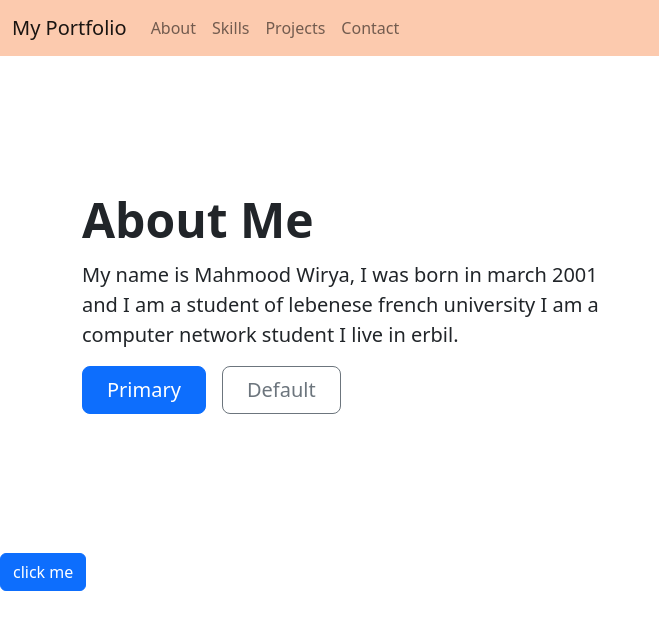
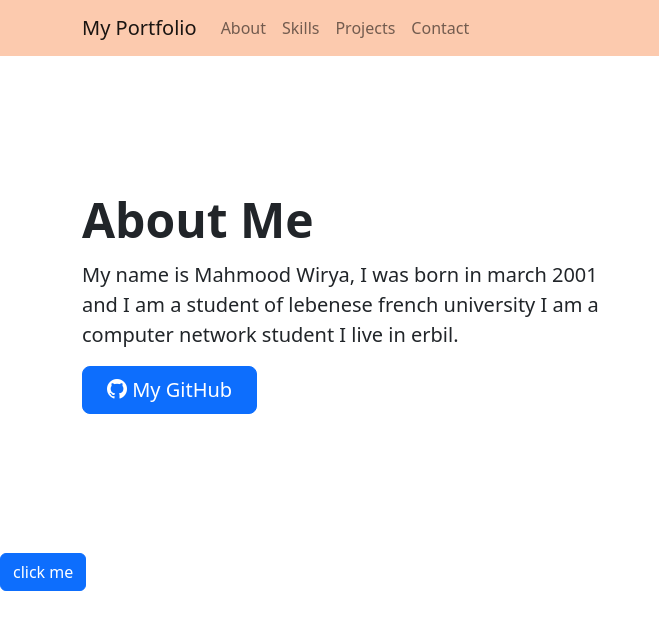
Before and after one commit to mahmood-wirya/my-portfolio, a plain HTML site: page index.html in a window 1280 px wide. Shown: the full height of the page, 0-659 px from the left. Drawn offline with nearby package versions, Linux system fonts and the light colour scheme.

Commit message:
add boostraps icone

```diff
--- a/index.html
+++ b/index.html
@@ -10,6 +10,11 @@
       integrity="sha384-0evHe/X+R7YkIZDRvuzKMRqM+OrBnVFBL6DOitfPri4tjfHxaWutUpFmBp4vmVor"
       crossorigin="anonymous"
     />
+    <!-- link to icones  -->
+    <link
+      rel="stylesheet"
+      href="https://cdn.jsdelivr.net/npm/bootstrap-icons@1.8.3/font/bootstrap-icons.css"
+    />
   </head>
   <body>
     <!-- start NAVBAR -->
@@ -17,7 +22,7 @@
       class="navbar navbar-expand-lg navbar-light"
       style="background-color: #fccaae"
     >
-      <div class="container-fluid">
+      <div class="container">
         <a class="navbar-brand" href="#">My Portfolio</a>
         <button
           class="navbar-toggler"
@@ -71,12 +76,13 @@
             student I live in erbil.
           </p>
           <div class="d-grid gap-2 d-md-flex justify-content-md-start">
-            <button type="button" class="btn btn-primary btn-lg px-4 me-md-2">
-              Primary
-            </button>
-            <button type="button" class="btn btn-outline-secondary btn-lg px-4">
-              Default
-            </button>
+            <a
+              href="https://github.com/mahmood-wirya"
+              target="_blank"
+              class="btn btn-primary btn-lg px-4 me-md-2"
+            >
+              <i class="bi bi-github"></i> My GitHub
+            </a>
           </div>
         </div>
       </div>
```
